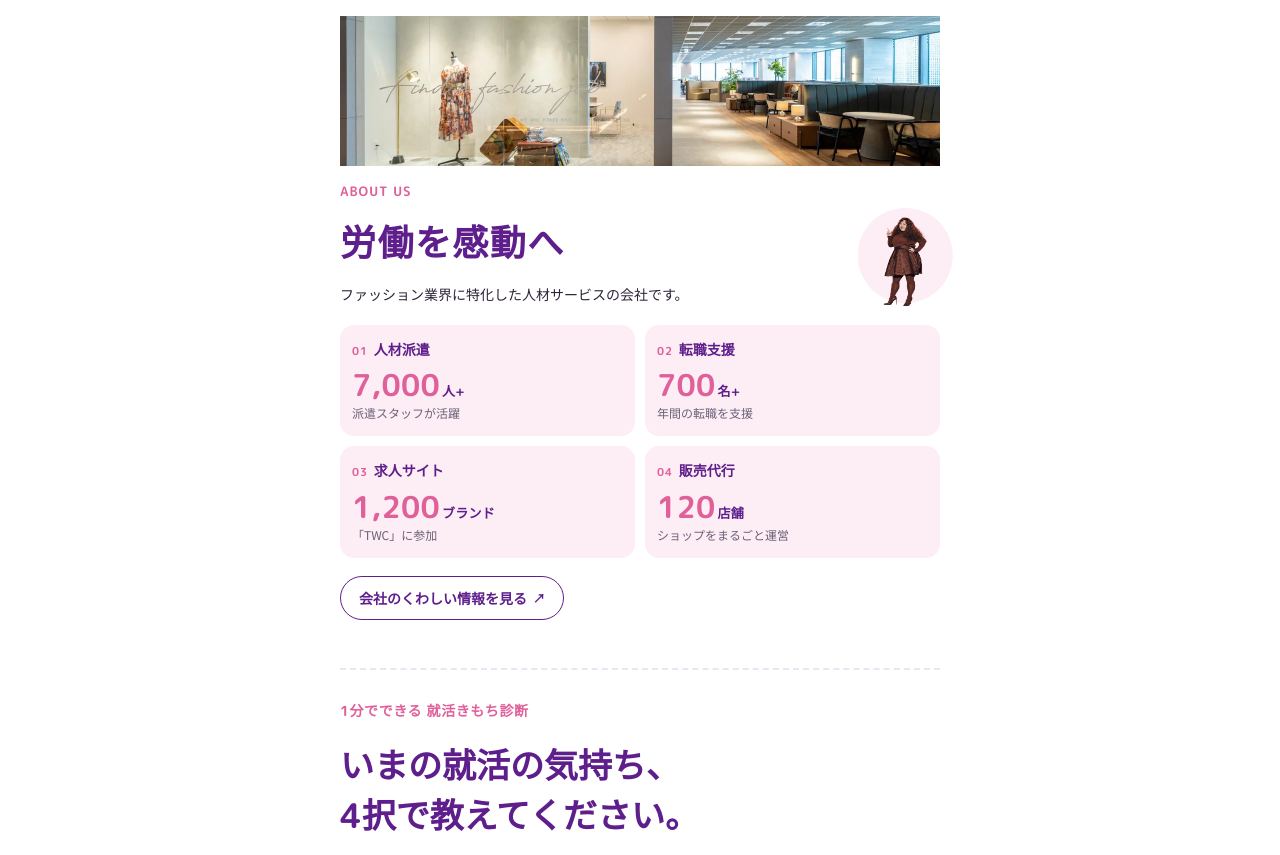
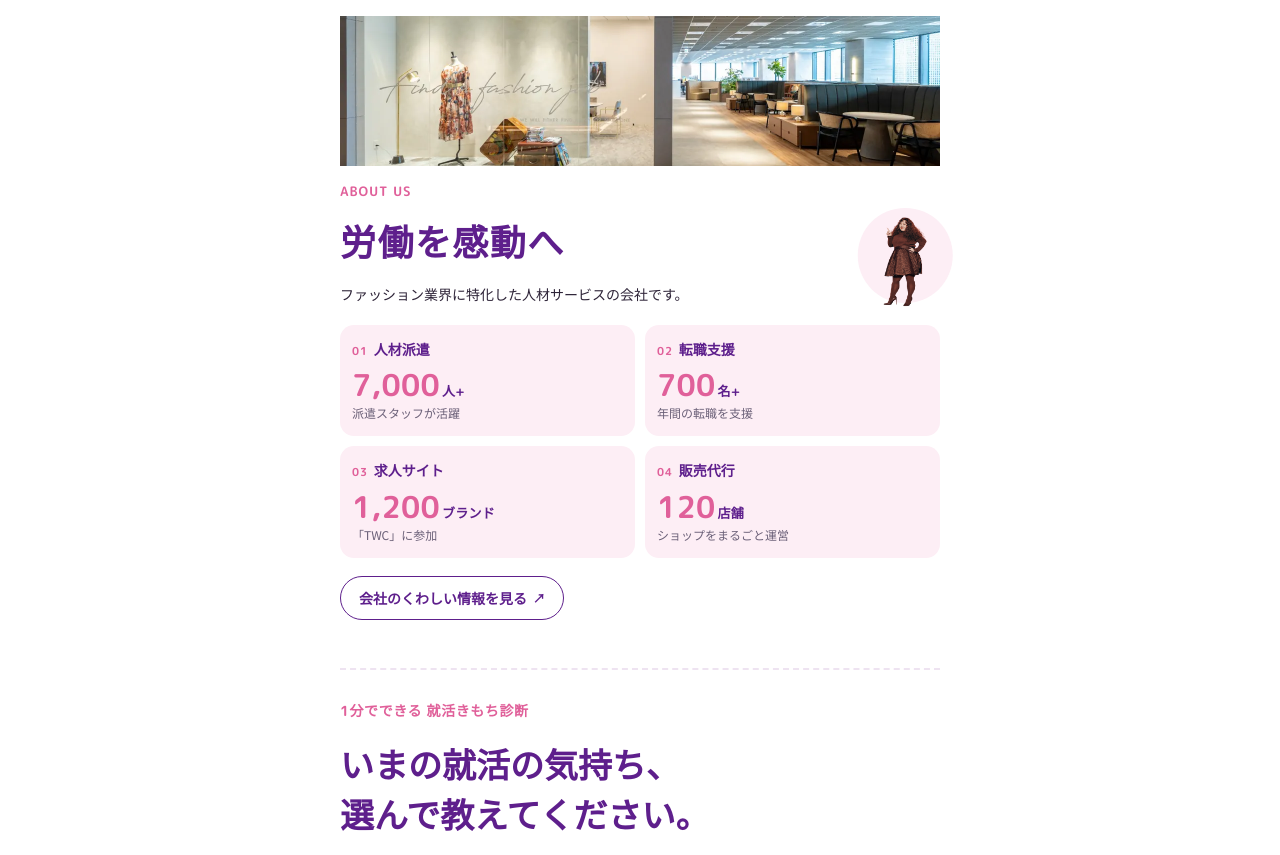
Before and after one commit to staff-bridge/sb-soudan, a plain HTML site: page index.html in a window 1280 px wide. Shown: the part 66-921 px from the top of the page. Drawn offline with Linux system fonts and the light colour scheme.

Commit message:
トップ見出しと紹介文の「4択で」を「選んで」に変更（Q5が2択になったため）
Co-Authored-By: Claude Opus 5.5 <noreply@anthropic.com>

```diff
--- a/index.html
+++ b/index.html
@@ -4,11 +4,11 @@
 <meta charset="utf-8">
 <meta name="viewport" content="width=device-width, initial-scale=1, viewport-fit=cover">
 <title>就活きもち診断｜スタッフブリッジ就活相談会</title>
-<meta name="description" content="いまの就活の気持ちを4択で選ぶだけ。あなたのモヤモヤに合った相談のかたちが見つかります。スタッフブリッジの個別就活相談会。">
+<meta name="description" content="いまの就活の気持ちを選ぶだけ。あなたのモヤモヤに合った相談のかたちが見つかります。スタッフブリッジの個別就活相談会。">
 <meta name="theme-color" content="#5E1F8C">
 <meta property="og:type" content="website">
 <meta property="og:title" content="就活きもち診断｜スタッフブリッジ就活相談会">
-<meta property="og:description" content="いまの就活の気持ちを4択で選ぶだけ。1分でできる診断です。">
+<meta property="og:description" content="いまの就活の気持ちを選ぶだけ。1分でできる診断です。">
 <meta property="og:url" content="https://staff-bridge.github.io/sb-soudan/">
 <meta property="og:image" content="https://staff-bridge.github.io/sb-soudan/img/ogp.png">
 <meta name="twitter:card" content="summary_large_image">
@@ -206,7 +206,7 @@ html { scroll-behavior: smooth; }
 
     <div class="hero" id="shindan">
       <span class="eyebrow rise">1分でできる 就活きもち診断</span>
-      <h1 class="rise" style="--d:.1s">いまの就活の気持ち、<br>4択で教えてください。</h1>
+      <h1 class="rise" style="--d:.1s">いまの就活の気持ち、<br>選んで教えてください。</h1>
       <div class="illust floaty rise" style="--d:.25s" data-img="hero.png"></div>
       <p class="rise" style="--d:.4s">選んでいくだけで、あなたのモヤモヤに合った相談のかたちが見つかります。</p>
       <div class="meta rise" style="--d:.5s"><span class="chip">全4〜5問</span><span class="chip">約1分</span><span class="chip">個別の相談会</span><span class="chip free">参加費無料</span></div>
```
